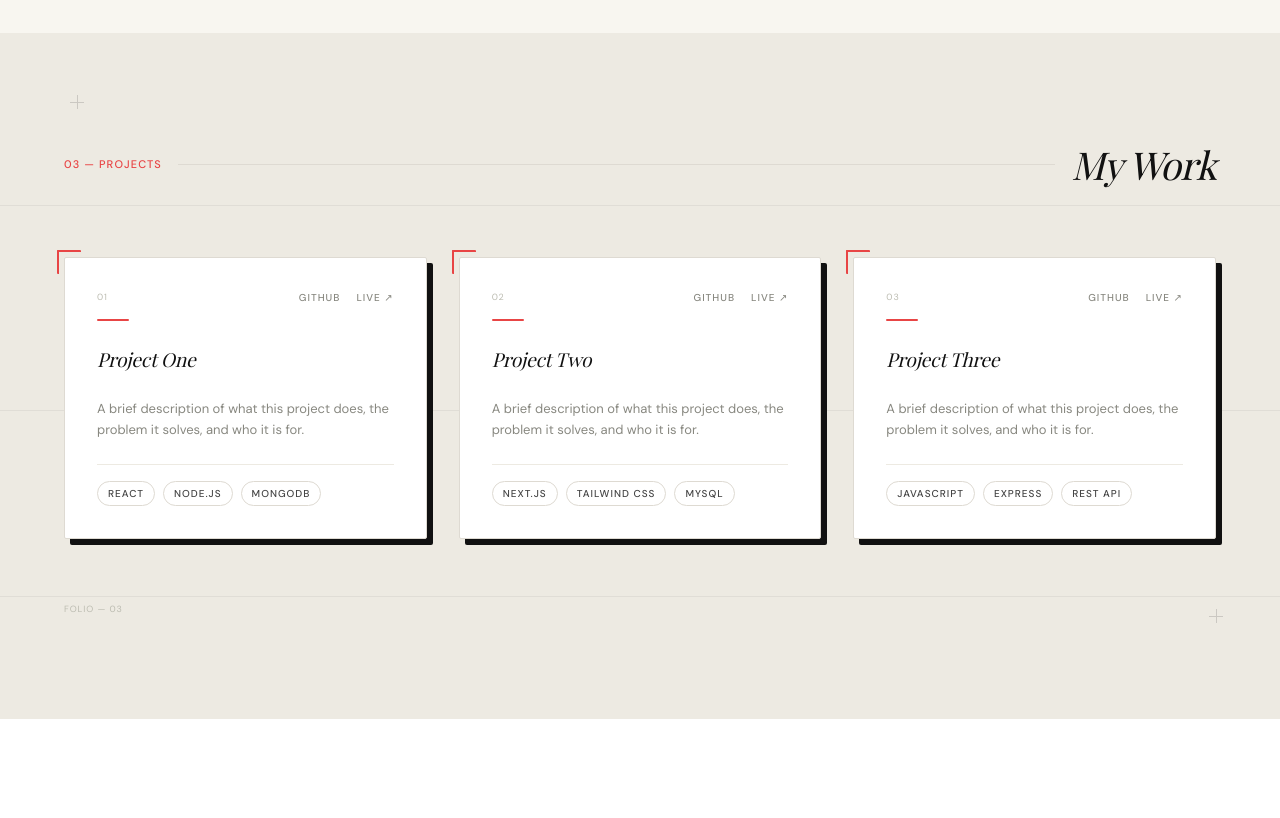
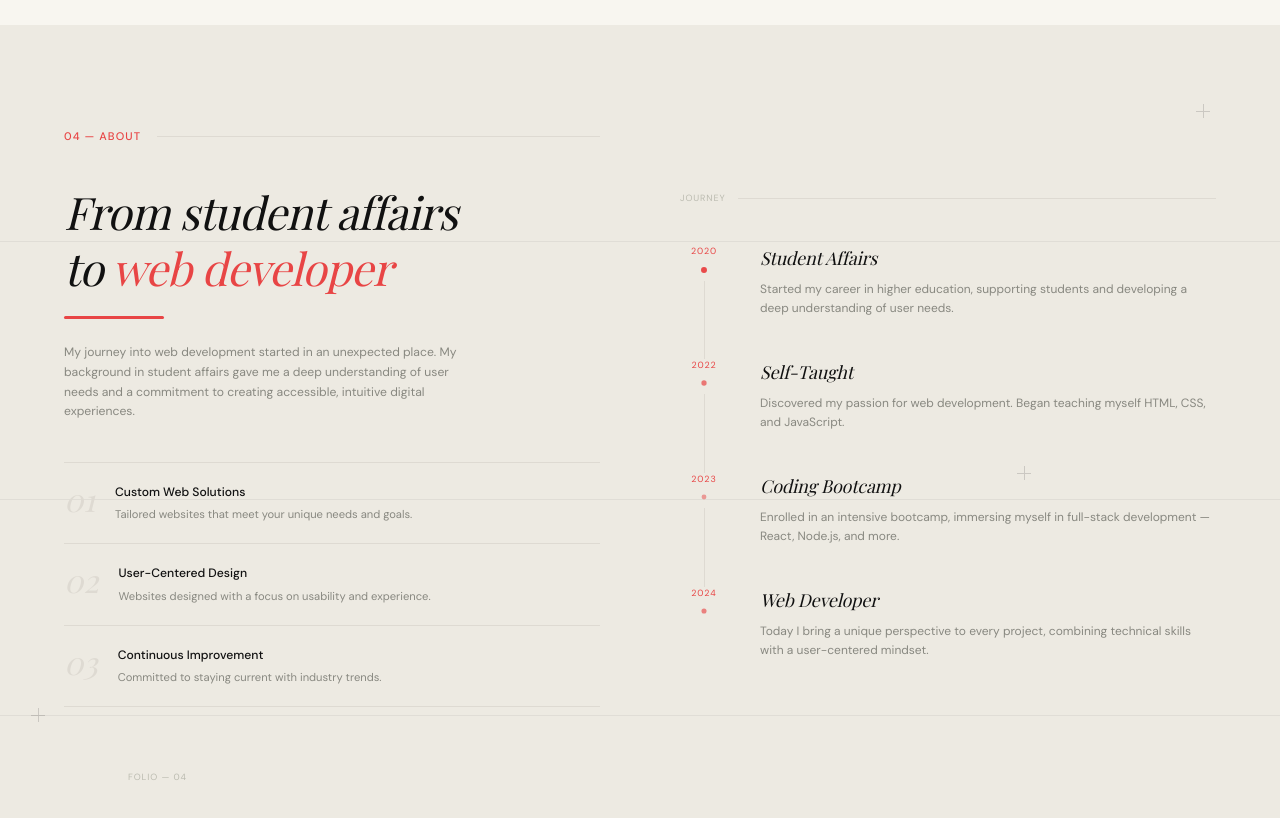
Before and after one commit to Sabeen44/sabeen-portfolio-updated, a Next.js app: page / in a window 1280 px wide. Shown: the part 1500-2318 px from the top of the page. Before the commit the page ends 2219 px from the top, so only its background shows below. Built offline with nearby package versions, Linux system fonts and the light colour scheme; a web font is replaced by a local one.

Commit message:
About and Contact Sections added

```diff
--- a/src/app/components/Hero.js
+++ b/src/app/components/Hero.js
@@ -82,7 +82,7 @@ export default function Hero() {
               fontFamily: 'var(--font-playfair)',
               fontStyle: 'italic',
               fontSize: 'clamp(3.5rem, 9vw, 8.75rem)',
-              color: '#111111',
+               color: '#111111',
               letterSpacing: '-0.03em',
               lineHeight: 0.88,
               marginTop: '4px',
--- a/src/app/components/Projects.js
+++ b/src/app/components/Projects.js
@@ -3,30 +3,26 @@
 import { motion, useInView } from 'framer-motion';
 import { useRef } from 'react';
 
-const projects = [
+const journey = [
   {
-    number: '01',
-    title: 'Project One',
-    description: 'A brief description of what this project does, the problem it solves, and who it is for.',
-    tags: ['React', 'Node.js', 'MongoDB'],
-    liveUrl: '#',
-    githubUrl: '#',
+    year: '2020',
+    title: 'Student Affairs',
+    description: 'Started my career in higher education, supporting students and developing a deep understanding of user needs.',
   },
   {
-    number: '02',
-    title: 'Project Two',
-    description: 'A brief description of what this project does, the problem it solves, and who it is for.',
-    tags: ['Next.js', 'Tailwind CSS', 'MySQL'],
-    liveUrl: '#',
-    githubUrl: '#',
+    year: '2022',
+    title: 'Self-Taught',
+    description: 'Discovered my passion for web development. Began teaching myself HTML, CSS, and JavaScript.',
   },
   {
-    number: '03',
-    title: 'Project Three',
-    description: 'A brief description of what this project does, the problem it solves, and who it is for.',
-    tags: ['JavaScript', 'Express', 'REST API'],
-    liveUrl: '#',
-    githubUrl: '#',
+    year: '2023',
+    title: 'Coding Bootcamp',
+    description: 'Enrolled in an intensive bootcamp, immersing myself in full-stack development — React, Node.js, and more.',
+  },
+  {
+    year: '2024',
+    title: 'Web Developer',
+    description: 'Today I bring a unique perspective to every project, combining technical skills with a user-centered mindset.',
   },
 ];
 
@@ -39,139 +35,86 @@ function CrossMark({ style }) {
   );
 }
 
-function ProjectCard({ project, index }) {
+function TimelineItem({ item, index }) {
   const ref = useRef(null);
   const inView = useInView(ref, { once: true, margin: '-80px' });
 
   return (
     <motion.div
       ref={ref}
-      initial={{ opacity: 0, y: 32 }}
-      animate={inView ? { opacity: 1, y: 0 } : {}}
+      initial={{ opacity: 0, x: 24 }}
+      animate={inView ? { opacity: 1, x: 0 } : {}}
       transition={{ delay: index * 0.15, duration: 0.6, ease: 'easeOut' }}
-      className="relative flex flex-col gap-6 bg-white"
+      className="flex gap-8 group"
+    >
+      {/* Year + vertical line */}
+      <div className="flex flex-col items-center gap-2" style={{ minWidth: '48px' }}>
+        <span
+          className="uppercase tracking-widest"
           style={{
-        border: '1px solid #DEDAD2',
-        borderRadius: '2px',
-        padding: 'clamp(1.5rem, 2.5vw, 2.25rem)',
-        boxShadow: '6px 6px 0px #111111',
-        transition: 'box-shadow 0.2s ease, border-color 0.2s ease',
-      }}
-      onMouseEnter={(e) => {
-        e.currentTarget.style.boxShadow = '6px 6px 0px #E84545';
-        e.currentTarget.style.borderColor = '#E84545';
-      }}
-      onMouseLeave={(e) => {
-        e.currentTarget.style.boxShadow = '6px 6px 0px #111111';
-        e.currentTarget.style.borderColor = '#DEDAD2';
+            fontFamily: 'var(--font-dm-sans)',
+            fontSize: '9px',
+            color: '#E84545',
+            whiteSpace: 'nowrap',
           }}
         >
-      {/* Red corner bracket */}
-      <div style={{
-        position: 'absolute',
-        top: '-8px',
-        left: '-8px',
-        width: '24px',
-        height: '24px',
-        borderTop: '2px solid #E84545',
-        borderLeft: '2px solid #E84545',
-        borderRadius: '1px',
-      }} />
-
-      {/* Top row — number + links */}
-      <div className="flex items-center justify-between">
-        <span
-          className="uppercase tracking-widest"
-          style={{ fontFamily: 'var(--font-dm-sans)', fontSize: '9px', color: '#BBBBB0' }}
-        >
-          {project.number}
+          {item.year}
         </span>
-        <div className="flex gap-4">
-          <a
-            href={project.githubUrl}
-            className="uppercase tracking-widest font-medium transition-colors"
-            style={{ fontFamily: 'var(--font-dm-sans)', fontSize: '10px', color: '#888880' }}
-            onMouseEnter={(e) => (e.currentTarget.style.color = '#E84545')}
-            onMouseLeave={(e) => (e.currentTarget.style.color = '#888880')}
-          >
-            GitHub
-          </a>
-
-           <a href={project.liveUrl}
-            className="uppercase tracking-widest font-medium transition-colors"
-            style={{ fontFamily: 'var(--font-dm-sans)', fontSize: '10px', color: '#888880' }}
-            onMouseEnter={(e) => (e.currentTarget.style.color = '#E84545')}
-            onMouseLeave={(e) => (e.currentTarget.style.color = '#888880')}
-          >
-            Live ↗
-          </a>
-        </div>
+        {/* Dot */}
+        <motion.div
+          animate={{ scale: [1, 0.8, 1], opacity: [1, 0.5, 1] }}
+          transition={{ duration: 2, repeat: Infinity, ease: 'easeInOut', delay: index * 0.4 }}
+          style={{
+            width: '6px',
+            height: '6px',
+            borderRadius: '50%',
+            background: '#E84545',
+            flexShrink: 0,
+          }}
+        />
+        {/* Line */}
+        <div
+          className="group-last:hidden"
+          style={{ width: '1px', flex: 1, background: '#DEDAD2' }}
+        />
       </div>
 
-      {/* Red underline accent */}
-      <div style={{ width: '32px', height: '2px', background: '#E84545', borderRadius: '2px', marginTop: '-10px' }} />
-
-      {/* Title */}
+      {/* Content */}
+      <div style={{ paddingBottom: '2.5rem' }}>
         <h3
           style={{
             fontFamily: 'var(--font-playfair)',
             fontStyle: 'italic',
-          fontSize: 'clamp(1.1rem, 1.5vw, 1.35rem)',
+            fontSize: 'clamp(1rem, 1.4vw, 1.25rem)',
             color: '#111111',
             letterSpacing: '-0.01em',
+            marginBottom: '8px',
           }}
         >
-        {project.title}
+          {item.title}
         </h3>
-
-      {/* Description */}
         <p
           className="leading-relaxed"
-        style={{ fontFamily: 'var(--font-dm-sans)', fontSize: '13px', color: '#888880' }}
-      >
-        {project.description}
-      </p>
-
-      {/* Tags */}
-      <div className="flex flex-wrap gap-2 mt-auto pt-4" style={{ borderTop: '1px solid #EDEAE2' }}>
-        {project.tags.map((tag) => (
-          <span
-            key={tag}
-            className="uppercase tracking-widest font-medium cursor-default transition-all"
           style={{
             fontFamily: 'var(--font-dm-sans)',
-              fontSize: '10px',
-              border: '1px solid #DEDAD2',
-              color: '#444444',
-              padding: '4px 10px',
-              borderRadius: '100px',
-            }}
-            onMouseEnter={(e) => {
-              e.currentTarget.style.background = '#111111';
-              e.currentTarget.style.borderColor = '#111111';
-              e.currentTarget.style.color = '#F8F6F0';
-            }}
-            onMouseLeave={(e) => {
-              e.currentTarget.style.background = 'transparent';
-              e.currentTarget.style.borderColor = '#DEDAD2';
-              e.currentTarget.style.color = '#444444';
+            fontSize: 'clamp(0.75rem, 0.9vw, 0.875rem)',
+            color: '#888880',
           }}
         >
-            {tag}
-          </span>
-        ))}
+          {item.description}
+        </p>
       </div>
     </motion.div>
   );
 }
 
-export default function Projects() {
+export default function About() {
   const ref = useRef(null);
   const inView = useInView(ref, { once: true, margin: '-80px' });
 
   return (
     <section
-      id="projects"
+      id="about"
       className="relative overflow-hidden"
       style={{
         background: '#EDEAE2',
@@ -179,64 +122,203 @@ export default function Projects() {
       }}
     >
       {/* Horizontal editorial rule lines */}
-      {[25, 55, 82].map((pct) => (
+      {[25, 55, 80].map((pct) => (
         <div
           key={pct}
           className="absolute pointer-events-none"
-          style={{ left: 0, right: 0, top: `${pct}%`, height: '0.5px', background: 'rgba(17,17,17,0.06)' }}
+          style={{
+            left: 0, right: 0,
+            top: `${pct}%`,
+            height: '0.5px',
+            background: 'rgba(17,17,17,0.06)',
+          }}
         />
       ))}
 
       {/* Cross marks */}
-      <CrossMark style={{ top: '10%', left: '6%' }} />
-      <CrossMark style={{ bottom: '15%', right: '5%' }} />
-      <CrossMark style={{ top: '60%', left: '48%' }} />
+      <CrossMark style={{ top: '10%', right: '6%' }} />
+      <CrossMark style={{ bottom: '20%', left: '3%' }} />
+      <CrossMark style={{ top: '52%', right: '20%' }} />
 
-      <div className="max-w-6xl w-full mx-auto relative">
+      <div className="max-w-6xl w-full mx-auto relative grid grid-cols-1 md:grid-cols-2 gap-20 items-start">
 
-        {/* Section header */}
+        {/* ── LEFT — header + bio + offerings ── */}
+        <div>
+
+          {/* Section label */}
           <motion.div
             ref={ref}
             initial={{ opacity: 0, y: 24 }}
             animate={inView ? { opacity: 1, y: 0 } : {}}
             transition={{ duration: 0.6 }}
-          className="flex items-center gap-4 mb-16"
+            className="flex items-center gap-4 mb-10"
           >
             <span
               className="uppercase tracking-widest font-medium"
               style={{ fontFamily: 'var(--font-dm-sans)', fontSize: '11px', color: '#E84545' }}
             >
-            03 — Projects
+              04 — About
             </span>
             <div style={{ flex: 1, height: '0.5px', background: '#DEDAD2' }} />
-          <h2
+          </motion.div>
+
+          {/* Heading */}
+          <motion.h2
+            initial={{ opacity: 0, y: 24 }}
+            animate={inView ? { opacity: 1, y: 0 } : {}}
+            transition={{ delay: 0.1, duration: 0.6 }}
+            className="leading-tight"
             style={{
               fontFamily: 'var(--font-playfair)',
               fontStyle: 'italic',
-              fontSize: 'clamp(1.75rem, 3vw, 2.5rem)',
+              fontSize: 'clamp(1.75rem, 3.5vw, 3rem)',
               color: '#111111',
               letterSpacing: '-0.02em',
+              marginBottom: '1.25rem',
             }}
           >
-            My Work
-          </h2>
+            From student affairs<br />
+            to{' '}
+            <span style={{ color: '#E84545' }}>web developer</span>
+          </motion.h2>
+
+          {/* Red underline accent */}
+          <motion.div
+            initial={{ opacity: 0, scaleX: 0 }}
+            animate={inView ? { opacity: 1, scaleX: 1 } : {}}
+            transition={{ delay: 0.2, duration: 0.5, ease: 'easeOut' }}
+            style={{
+              width: 'clamp(60px, 8vw, 100px)',
+              height: '3px',
+              background: '#E84545',
+              borderRadius: '2px',
+              marginBottom: '1.5rem',
+              transformOrigin: 'left',
+            }}
+          />
+
+          {/* Bio */}
+          <motion.p
+            initial={{ opacity: 0, y: 24 }}
+            animate={inView ? { opacity: 1, y: 0 } : {}}
+            transition={{ delay: 0.25, duration: 0.6 }}
+            className="leading-relaxed"
+            style={{
+              fontFamily: 'var(--font-dm-sans)',
+              fontSize: 'clamp(0.75rem, 0.95vw, 0.9rem)',
+              color: '#888880',
+              maxWidth: '420px',
+            }}
+          >
+            My journey into web development started in an unexpected place.
+            My background in student affairs gave me a deep understanding of
+            user needs and a commitment to creating accessible, intuitive
+            digital experiences.
+          </motion.p>
+
+          {/* What I offer */}
+          <motion.div
+            initial={{ opacity: 0, y: 24 }}
+            animate={inView ? { opacity: 1, y: 0 } : {}}
+            transition={{ delay: 0.35, duration: 0.6 }}
+            className="flex flex-col gap-0 mt-10"
+          >
+            {[
+              { num: '01', title: 'Custom Web Solutions', desc: 'Tailored websites that meet your unique needs and goals.' },
+              { num: '02', title: 'User-Centered Design', desc: 'Websites designed with a focus on usability and experience.' },
+              { num: '03', title: 'Continuous Improvement', desc: 'Committed to staying current with industry trends.' },
+            ].map((item, i) => (
+              <div
+                key={item.num}
+                className="flex items-start gap-5 py-5 group cursor-default"
+                style={{ borderTop: '1px solid #DEDAD2' }}
+              >
+                {/* Big faint number */}
+                <span
+                  style={{
+                    fontFamily: 'var(--font-playfair)',
+                    fontStyle: 'italic',
+                    fontSize: 'clamp(1.5rem, 2.5vw, 2rem)',
+                    color: '#DEDAD2',
+                    lineHeight: 1,
+                    flexShrink: 0,
+                    transition: 'color 0.2s',
+                  }}
+                  onMouseEnter={(e) => (e.currentTarget.style.color = '#E84545')}
+                  onMouseLeave={(e) => (e.currentTarget.style.color = '#DEDAD2')}
+                >
+                  {item.num}
+                </span>
+                <div>
+                  <h4
+                    className="font-medium"
+                    style={{
+                      fontFamily: 'var(--font-dm-sans)',
+                      fontSize: 'clamp(0.75rem, 0.95vw, 0.875rem)',
+                      color: '#111111',
+                      marginBottom: '4px',
+                    }}
+                  >
+                    {item.title}
+                  </h4>
+                  <p
+                    className="leading-relaxed"
+                    style={{
+                      fontFamily: 'var(--font-dm-sans)',
+                      fontSize: 'clamp(0.7rem, 0.8vw, 0.8rem)',
+                      color: '#888880',
+                    }}
+                  >
+                    {item.desc}
+                  </p>
+                </div>
+              </div>
+            ))}
+
+            {/* Bottom border to close the list */}
+            <div style={{ borderTop: '1px solid #DEDAD2' }} />
+          </motion.div>
+        </div>
+
+        {/* ── RIGHT — timeline ── */}
+        <div className="flex flex-col" style={{ paddingTop: '4rem' }}>
+
+          {/* Timeline header */}
+          <motion.div
+            initial={{ opacity: 0, y: 16 }}
+            animate={inView ? { opacity: 1, y: 0 } : {}}
+            transition={{ delay: 0.2, duration: 0.5 }}
+            className="flex items-center gap-3 mb-10"
+          >
+            <span
+              className="uppercase tracking-widest"
+              style={{ fontFamily: 'var(--font-dm-sans)', fontSize: '9px', color: '#BBBBB0' }}
+            >
+              Journey
+            </span>
+            <div style={{ flex: 1, height: '0.5px', background: '#DEDAD2' }} />
           </motion.div>
 
-        {/* Cards grid */}
-        <div className="grid grid-cols-1 md:grid-cols-3 gap-8">
-          {projects.map((project, i) => (
-            <ProjectCard key={project.number} project={project} index={i} />
+          {journey.map((item, i) => (
+            <TimelineItem key={item.year} item={item} index={i} />
           ))}
         </div>
 
-        {/* Editorial folio number */}
+      </div>
+
+      {/* Editorial folio */}
       <div
         className="uppercase tracking-widest mt-16 hidden md:block"
-          style={{ fontFamily: 'var(--font-dm-sans)', fontSize: '9px', color: '#BBBBB0' }}
+        style={{
+          fontFamily: 'var(--font-dm-sans)',
+          fontSize: '9px',
+          color: '#BBBBB0',
+          maxWidth: '72rem',
+          margin: '4rem auto 0',
+          paddingLeft: 'clamp(1.5rem, 5vw, 5rem)',
+        }}
       >
-          Folio — 03
-        </div>
-
+        Folio — 04
       </div>
     </section>
   );
```
Also changed, not shown: src/app/components/Navbar.js (+10 -2 lines). Lines whose indentation alone changed are shown as unchanged.
